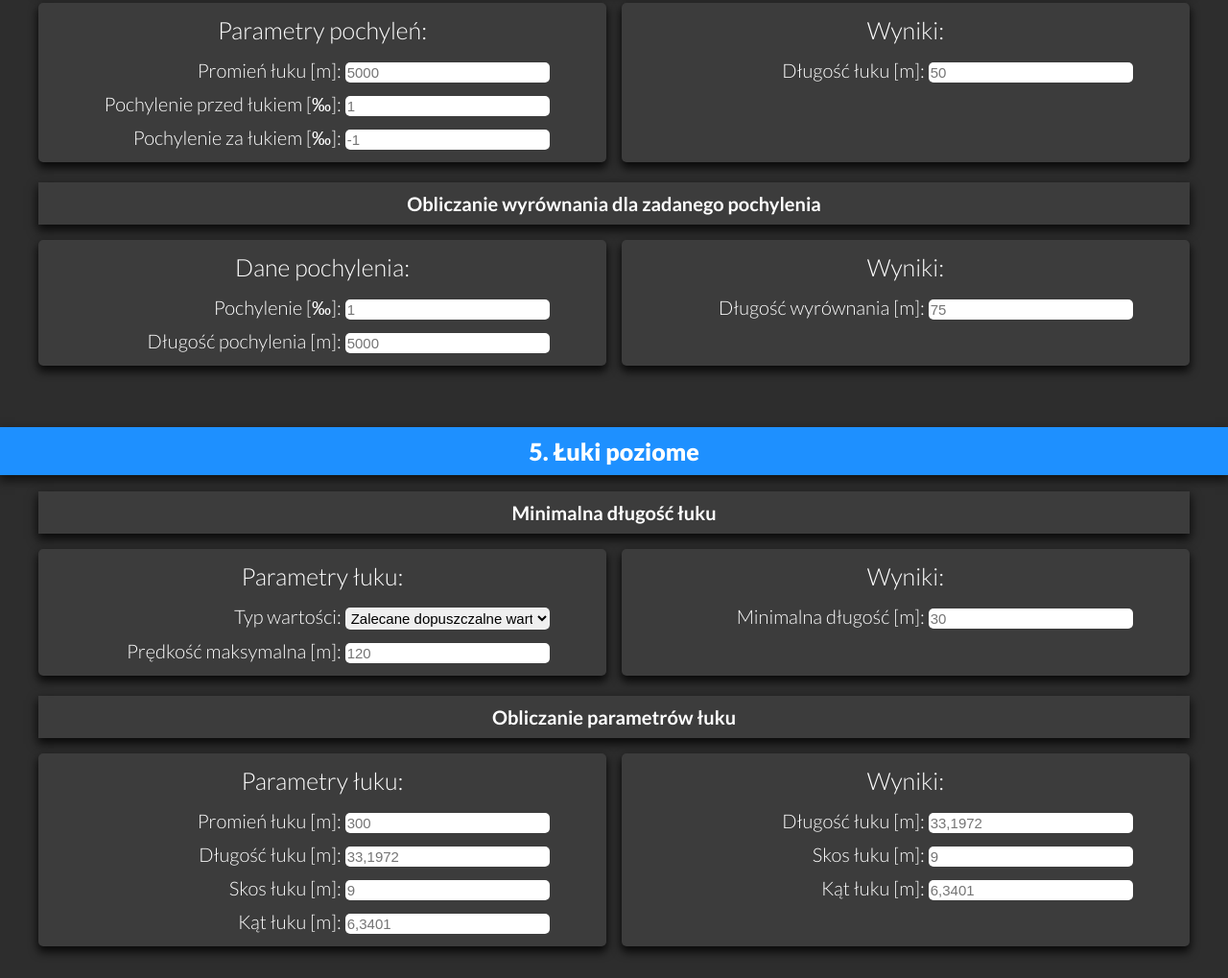
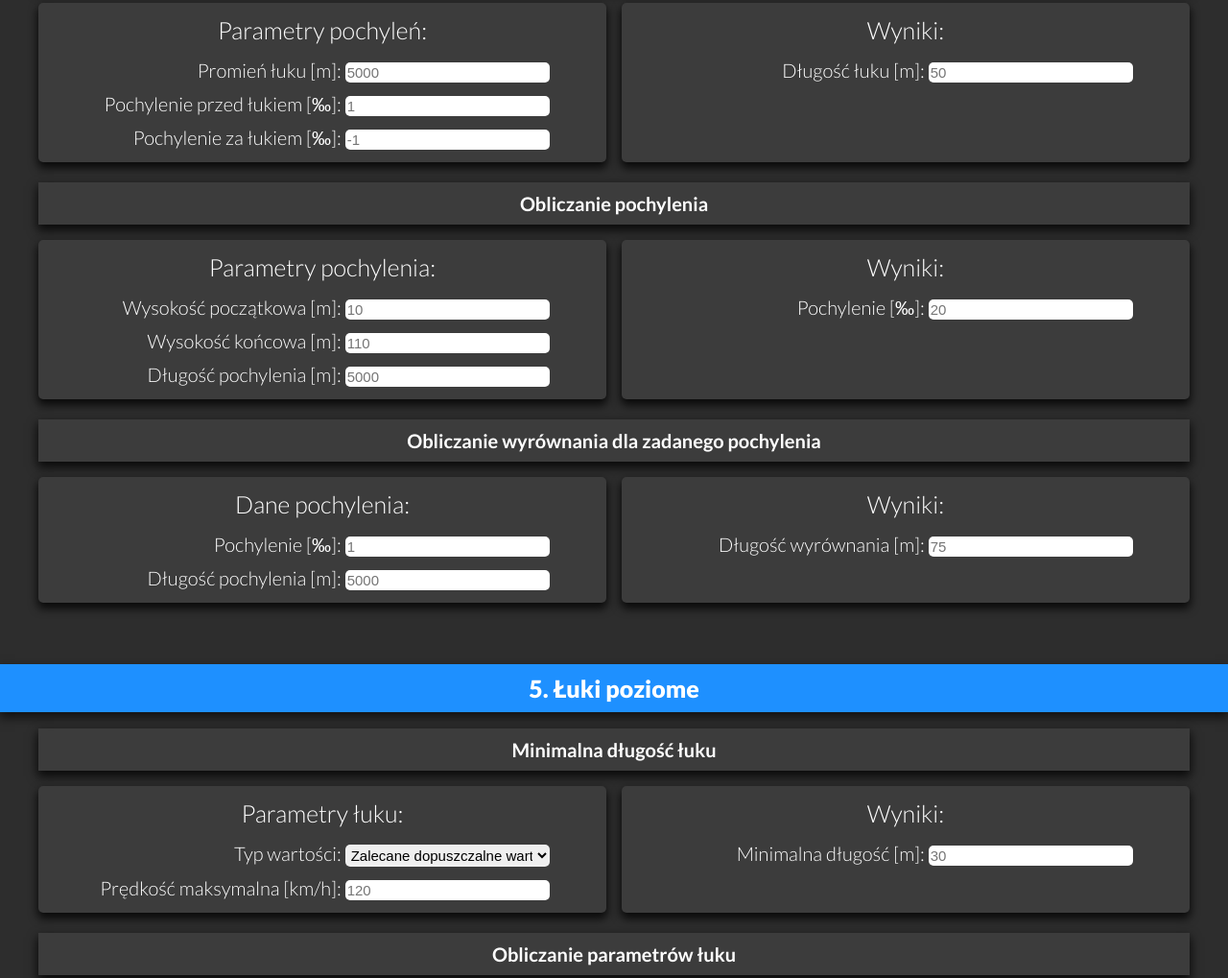
Before and after one commit to Ugulele/Pomocnik, a plain HTML site: page public/index.html in a window 1280 px wide. Shown: the part 3097-4116 px from the top of the page at 96% size. Drawn offline with Linux system fonts and the light colour scheme.

Commit message:
Dodanie funkcji liczenia pochylenia, usunięcie liczenia minimalnego promienia łuku
Dodano funkcję w sekcji 4., dostosowano htm, oraz przechylka.js, verticalcurves.js, dodano favicon

```diff
--- a/public/index.html
+++ b/public/index.html
@@ -9,6 +9,7 @@
         <link rel="preconnect" href="https://fonts.googleapis.com">
         <link rel="preconnect" href="https://fonts.gstatic.com" crossorigin>
         <link href="https://fonts.googleapis.com/css2?family=Lato:wght@300;700;900&display=swap" rel="stylesheet">
+        <link rel="icon" type= "image/x-icon" href="img/favicon.png">
 
     <body>
 
@@ -763,6 +764,50 @@
 
                 </div>
 
+
+
+                <div class="contheader">
+                    Obliczanie pochylenia
+                </div>
+
+                <div class = "box">
+
+                    <div class = "boxheader">
+                        Parametry pochylenia:
+                    </div>
+
+                    <div class = "boxline">
+                        Wysokość początkowa [m]:
+                        <input type = "number" id = "vertical_height_4_before" placeholder = "10" oninput = "countverticalangle()">
+                    </div>
+
+                    <div class = "boxline">
+                        Wysokość końcowa [m]:
+                        <input type = "number" id = "vertical_height_4_after" placeholder = "110" oninput = "countverticalangle()">
+                    </div>
+
+                    <div class = "boxline">
+                        Długość pochylenia [m]:
+                        <input type = "number" id = "vertical_length_4" placeholder = "5000" oninput = "countverticalangle()">
+                    </div>
+
+
+                </div>
+
+                <div class = "box">
+                    <div class = "boxheader">
+                        Wyniki:
+                    </div>
+
+                    <div class = "boxline">
+                        Pochylenie [&permil;]:
+                        <input type = "number" id = "vertical_inclination_4_result" placeholder = "20" readonly>
+                    </div>
+
+                </div>
+
+
+
                 <div class="contheader">
                     Obliczanie wyrównania dla zadanego pochylenia
                 </div>
@@ -824,7 +869,7 @@
                     </div>
 
                     <div class = "boxline">
-                        Prędkość maksymalna [m]:
+                        Prędkość maksymalna [km/h]:
                         <input type = "number" id = "turn_max_velocity"  placeholder = "120" oninput = "turnlength()">
                     </div>
                 </div>
--- a/public/js/przechylka.js
+++ b/public/js/przechylka.js
@@ -64,14 +64,9 @@ function runFunctions(){
             if(lprim){
                 dzielKP()
             }
-        }else if(r && l && lprim){
-
         }else{
             document.getElementById('halflength').value = "";
             document.getElementById('showshift').value = "";
-        }
-        if(!r && (vmax && vmin)){
-            liczPrzechylke(r,vmax,vmin,itype,etype,platform,calctype);
         }
     }
     if(!lprim){
@@ -241,10 +236,8 @@ function liczPrzechylke(r,vmax,vmin,itype,etype,platform,calctype){
     var Dmed = (Dmax+Dmin)/2
 
     //Drukowanie wyników
-    if(r == 0){
-        document.getElementById('radius').value = Math.round(rminp)
-        return
-    }else{
+
+
     document.getElementById('showdmin').value = mround(Dmin,5);
     document.getElementById('showdmindeg').value = cround(degrees(Math.atan(mround(Dmin,5)/1435)),1);
     document.getElementById('showdreg').value = mround(Dreg,5);
@@ -255,7 +248,7 @@ function liczPrzechylke(r,vmax,vmin,itype,etype,platform,calctype){
     document.getElementById('showdeqdeg').value = cround(degrees(Math.atan(mround(Deq,5)/1435)),1);
     document.getElementById('showdmax').value = mround(Dmax,5);
     document.getElementById('showdmaxdeg').value = cround(degrees(Math.atan(mround(Dmax,5)/1435)),1);
-    }
+
 
 }
 
--- a/public/js/verticalcurves.js
+++ b/public/js/verticalcurves.js
@@ -4,6 +4,10 @@ function radians(angle){
 
 function cround(number, digits){
     return Math.round(number*(10**digits))/(10**digits);
+}
+
+function degrees(angle){
+    return angle*(180/Math.PI);
 }
 
 function verticalVis(){
@@ -81,3 +85,27 @@ function verticalInclines2(l,i){
     document.getElementById("vertical_length_3_result").value = cround(w,6);
 
 }
+
+function countverticalangle(){
+    //deklaracja wartości
+    h1 = document.getElementById("vertical_height_4_before").value;
+    h2 = document.getElementById("vertical_height_4_after").value;
+    l = document.getElementById("vertical_length_4").value;
+
+    if(h1 && h2 && l){
+        //obliczanie wartości
+        let h = h2 - h1;
+
+        //obliczenie kąta
+        let alfa = degrees(Math.atan(h/l));
+
+        //obliczanie pochylenia
+        const p = 0.05728586;
+        let i = cround(alfa/p,2);
+
+        document.getElementById("vertical_inclination_4_result").value = i;
+    }else{
+        document.getElementById("vertical_inclination_4_result").value = "";
+    }
+
+}
```
Also changed, not shown: public/img/favicon.png (added), public/img/prism.png (deleted). Lines whose indentation alone changed are shown as unchanged.
